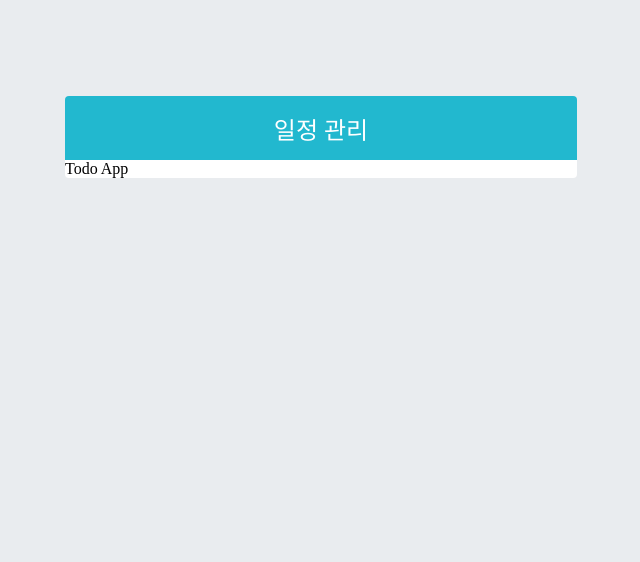
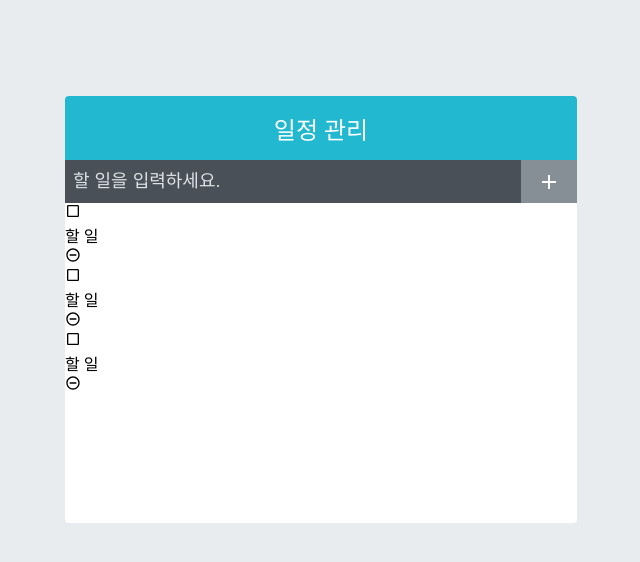
Before and after one commit to Eumnya415/React-Project, a React (Create React App) app in the folder todo-app/: page / in a window 1280 px wide. Shown: the top 562 px of the page, without its empty margins (319-959 px from the left). Built offline with nearby package versions, Linux system fonts and the light colour scheme.

Commit message:
Add: App.js에 컴포넌트 추가

```diff
--- a/todo-app/src/App.js
+++ b/todo-app/src/App.js
@@ -1,9 +1,14 @@
 import React from 'react';
 import TodoTemplate from './components/TodoTemplate';
+import TodoInsert from './components/TodoInsert';
+import TodoList from './components/TodoList';
 
 const App = () => {
   return (
-      <TodoTemplate>Todo App</TodoTemplate>
+      <TodoTemplate>
+        <TodoInsert/>
+        <TodoList/>
+      </TodoTemplate>
   );
 };
 
```
